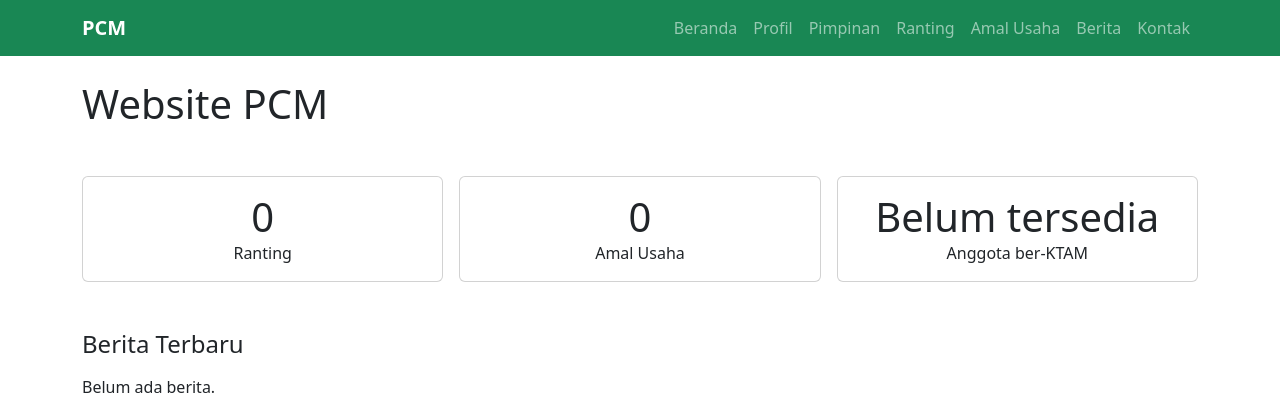
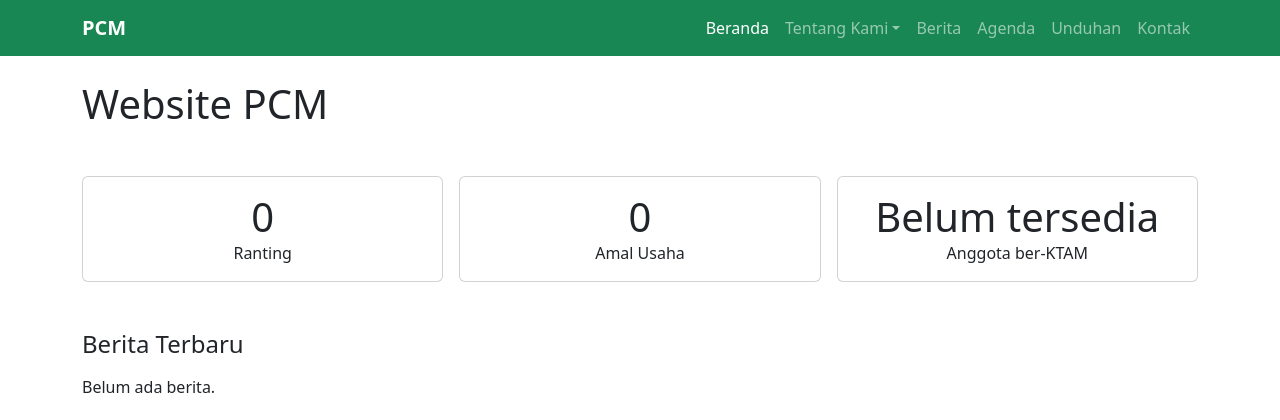
Before and after one commit to OnuZoo/Kelompok-E-web-pcm-dengan-django, a Django app: page / in a window 1280 px wide. Shown: the top 420 px of the page. Run offline with Django 5.2, Linux system fonts and the light colour scheme; data comes from the database, SQL or seed files in the repository; data that the repository does not hold is empty.

Commit message:
memperbaiki navbar

```diff
--- a/templates/partials/_header.html
+++ b/templates/partials/_header.html
@@ -1,3 +1,4 @@
+{% with nama=request.resolver_match.url_name %}
 <nav class="navbar navbar-expand-lg navbar-dark bg-success">
   <div class="container">
     <a class="navbar-brand" href="{% url 'web:beranda' %}">
@@ -9,14 +10,24 @@
     </button>
     <div class="collapse navbar-collapse" id="menu">
       <ul class="navbar-nav ms-auto">
-        <li class="nav-item"><a class="nav-link" href="{% url 'web:beranda' %}">Beranda</a></li>
-        <li class="nav-item"><a class="nav-link" href="{% url 'web:profil' %}">Profil</a></li>
-        <li class="nav-item"><a class="nav-link" href="{% url 'web:pimpinan' %}">Pimpinan</a></li>
-        <li class="nav-item"><a class="nav-link" href="{% url 'web:ranting' %}">Ranting</a></li>
-        <li class="nav-item"><a class="nav-link" href="{% url 'web:amal_usaha' %}">Amal Usaha</a></li>
-        <li class="nav-item"><a class="nav-link" href="{% url 'web:berita' %}">Berita</a></li>
-        <li class="nav-item"><a class="nav-link" href="{% url 'web:kontak' %}">Kontak</a></li>
+        <li class="nav-item"><a class="nav-link {% if nama == 'beranda' %}active{% endif %}" href="{% url 'web:beranda' %}">Beranda</a></li>
+
+        <li class="nav-item dropdown">
+          <button type="button" class="nav-link dropdown-toggle {% if nama == 'profil' or nama == 'pimpinan' or nama == 'ranting' or nama == 'amal_usaha' %}active{% endif %}" data-bs-toggle="dropdown" aria-expanded="false">Tentang Kami</button>
+          <ul class="dropdown-menu">
+            <li><a class="dropdown-item {% if nama == 'profil' %}active{% endif %}" href="{% url 'web:profil' %}">Profil</a></li>
+            <li><a class="dropdown-item {% if nama == 'pimpinan' %}active{% endif %}" href="{% url 'web:pimpinan' %}">Pimpinan</a></li>
+            <li><a class="dropdown-item {% if nama == 'ranting' %}active{% endif %}" href="{% url 'web:ranting' %}">Ranting</a></li>
+            <li><a class="dropdown-item {% if nama == 'amal_usaha' %}active{% endif %}" href="{% url 'web:amal_usaha' %}">Amal Usaha</a></li>
+          </ul>
+        </li>
+
+        <li class="nav-item"><a class="nav-link {% if nama == 'berita' or nama == 'berita_detail' %}active{% endif %}" href="{% url 'web:berita' %}">Berita</a></li>
+        <li class="nav-item"><a class="nav-link {% if nama == 'agenda_kegiatan' %}active{% endif %}" href="{% url 'web:agenda_kegiatan' %}">Agenda</a></li>
+        <li class="nav-item"><a class="nav-link {% if nama == 'unduhan' %}active{% endif %}" href="{% url 'web:unduhan' %}">Unduhan</a></li>
+        <li class="nav-item"><a class="nav-link {% if nama == 'kontak' %}active{% endif %}" href="{% url 'web:kontak' %}">Kontak</a></li>
       </ul>
     </div>
   </div>
 </nav>
+{% endwith %}
```
